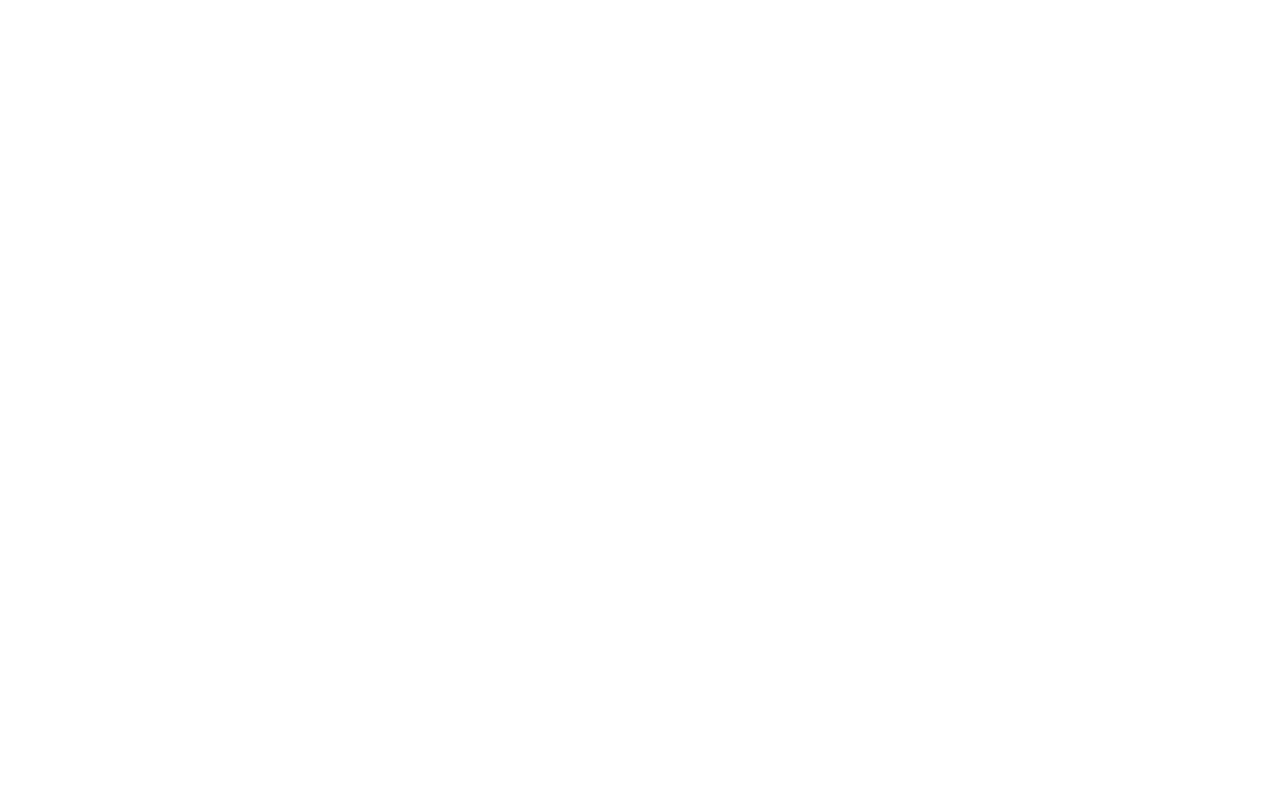
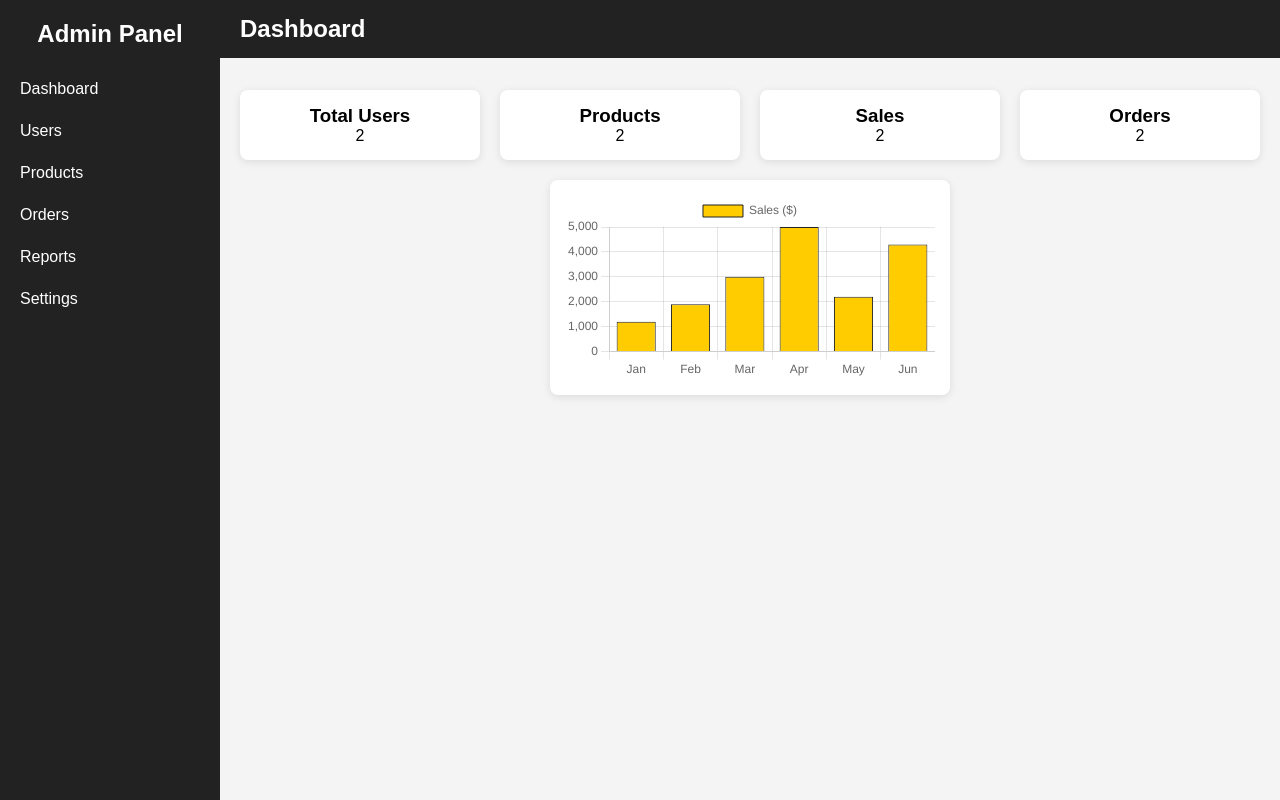
Before and after one commit to Aiswarya2316/Groovelink, a Django app: page /adminhome/ in a window 1280 px wide. Before the commit the page is empty. Run offline with Django 5.2, Linux system fonts and the light colour scheme.

Commit message:
almost completed

```diff
--- a/project/templates/admin/adminhome.html
+++ b/project/templates/admin/adminhome.html
@@ -0,0 +1,177 @@
+<!DOCTYPE html>
+<html lang="en">
+<head>
+    <meta charset="UTF-8">
+    <meta name="viewport" content="width=device-width, initial-scale=1.0">
+    <title>Admin Dashboard</title>
+    <script src="https://cdn.jsdelivr.net/npm/chart.js"></script>
+    <style>
+        * {
+            margin: 0;
+            padding: 0;
+            box-sizing: border-box;
+            font-family: 'Arial', sans-serif;
+        }
+
+        body {
+            display: flex;
+            background: #f4f4f4;
+        }
+
+        .sidebar {
+            width: 220px;
+            height: 100vh;
+            background: #222;
+            color: white;
+            padding-top: 20px;
+            position: fixed;
+            transition: width 0.3s;
+        }
+
+        .sidebar h2 {
+            text-align: center;
+            margin-bottom: 20px;
+        }
+
+        .sidebar ul {
+            list-style: none;
+            padding: 0;
+        }
+
+        .sidebar ul li {
+            padding: 12px 20px;
+            transition: 0.3s;
+        }
+
+        .sidebar ul li:hover {
+            background: #ffcc00;
+            cursor: pointer;
+        }
+
+        .sidebar ul li a {
+            color: white;
+            text-decoration: none;
+            display: block;
+        }
+
+        .sidebar ul li:hover a {
+            color: #222;
+        }
+
+        .main-content {
+            margin-left: 220px;
+            flex: 1;
+            padding: 20px;
+            transition: margin-left 0.3s;
+        }
+
+        .topbar {
+            display: flex;
+            justify-content: space-between;
+            background: #222;
+            color: white;
+            padding: 15px 20px;
+            align-items: center;
+            position: fixed;
+            width: calc(100% - 220px);
+            top: 0;
+            left: 220px;
+            z-index: 1000;
+            transition: width 0.3s, left 0.3s;
+        }
+
+        .dashboard {
+            margin-top: 70px;
+            display: grid;
+            grid-template-columns: repeat(auto-fit, minmax(200px, 1fr));
+            gap: 20px;
+        }
+
+        .widget {
+            background: white;
+            padding: 15px;
+            border-radius: 8px;
+            box-shadow: 0px 2px 8px rgba(0, 0, 0, 0.1);
+            text-align: center;
+        }
+
+        .chart-container {
+            background: white;
+            padding: 15px;
+            border-radius: 8px;
+            box-shadow: 0px 2px 8px rgba(0, 0, 0, 0.1);
+            margin-top: 20px;
+            max-width: 400px;
+            margin-left: auto;
+            margin-right: auto;
+        }
+    </style>
+</head>
+<body>
+    <div class="sidebar">
+        <h2>Admin Panel</h2>
+        <ul>
+            <li><a href="#">Dashboard</a></li>
+            <li><a href="#">Users</a></li>
+            <li><a href="#">Products</a></li>
+            <li><a href="#">Orders</a></li>
+            <li><a href="#">Reports</a></li>
+            <li><a href="#">Settings</a></li>
+        </ul>
+    </div>
+
+    <div class="main-content">
+        <div class="topbar">
+            <h2>Dashboard</h2>
+        </div>
+
+        <div class="dashboard">
+            <div class="widget">
+                <h3>Total Users</h3>
+                <p>2</p>
+            </div>
+            <div class="widget">
+                <h3>Products</h3>
+                <p>2</p>
+            </div>
+            <div class="widget">
+                <h3>Sales</h3>
+                <p>2</p>
+            </div>
+            <div class="widget">
+                <h3>Orders</h3>
+                <p>2</p>
+            </div>
+        </div>
+
+        <div class="chart-container">
+            <canvas id="salesChart"></canvas>
+        </div>
+    </div>
+
+    <script>
+        const ctx = document.getElementById('salesChart').getContext('2d');
+        const salesChart = new Chart(ctx, {
+            type: 'bar',
+            data: {
+                labels: ['Jan', 'Feb', 'Mar', 'Apr', 'May', 'Jun'],
+                datasets: [{
+                    label: 'Sales ($)',
+                    data: [1200, 1900, 3000, 5000, 2200, 4300],
+                    backgroundColor: '#ffcc00',
+                    borderColor: '#222',
+                    borderWidth: 1
+                }]
+            },
+            options: {
+                responsive: true,
+                scales: {
+                    y: {
+                        beginAtZero: true
+                    }
+                }
+            }
+        });
+    </script>
+</body>
+</html>
--- a/project/templates/login.html
+++ b/project/templates/login.html
@@ -13,7 +13,7 @@
         }
 
         body {
-            background: url("../static/wp8376932.webp") no-repeat center center/cover;
+            background: url("../static/708be0f2e2aeea79f14c2991974ad96d.jpg") no-repeat center center/cover;
             height: 100vh;
             display: flex;
             justify-content: center;
```
Also changed, not shown: project/app/models.py (+23 -0 lines), project/app/migrations/0004_cart_order.py (added), project/db.sqlite3, project/media/bands/istockphoto-74075509-612x612.jpg (added).
